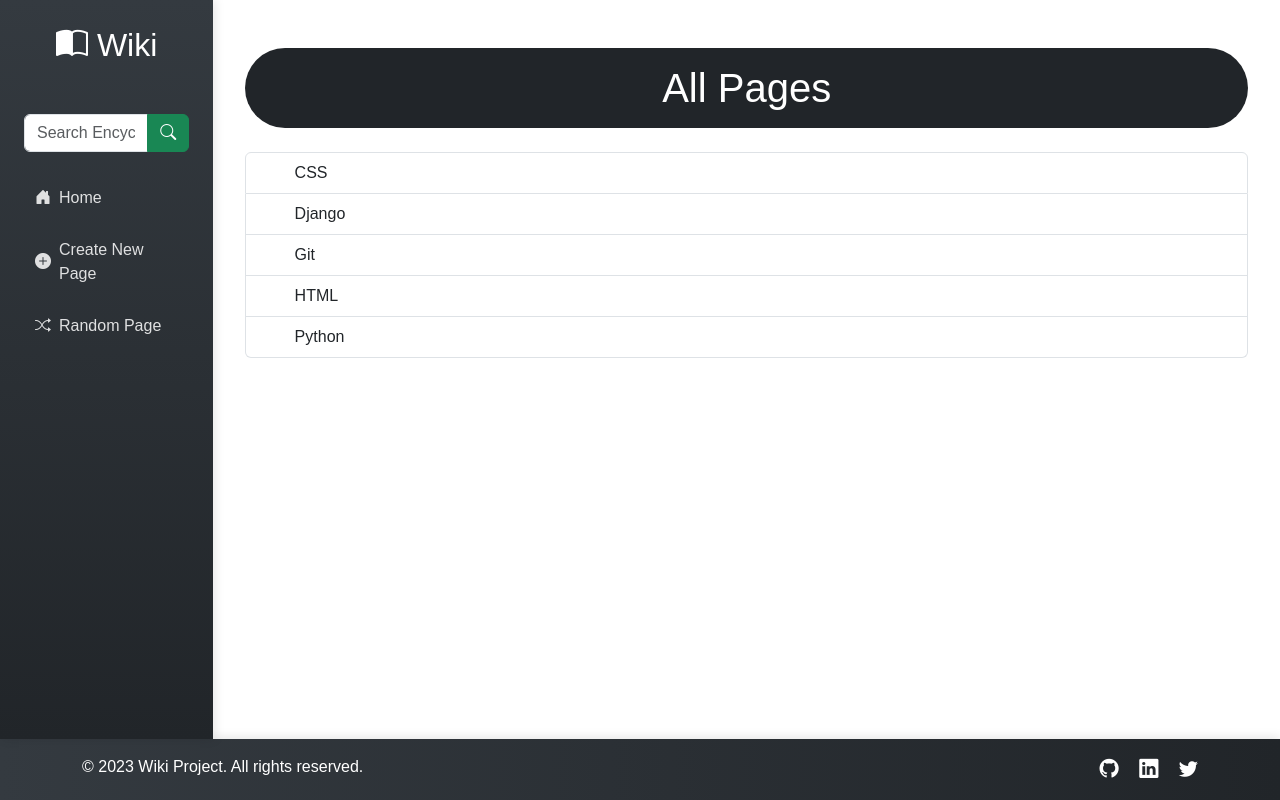
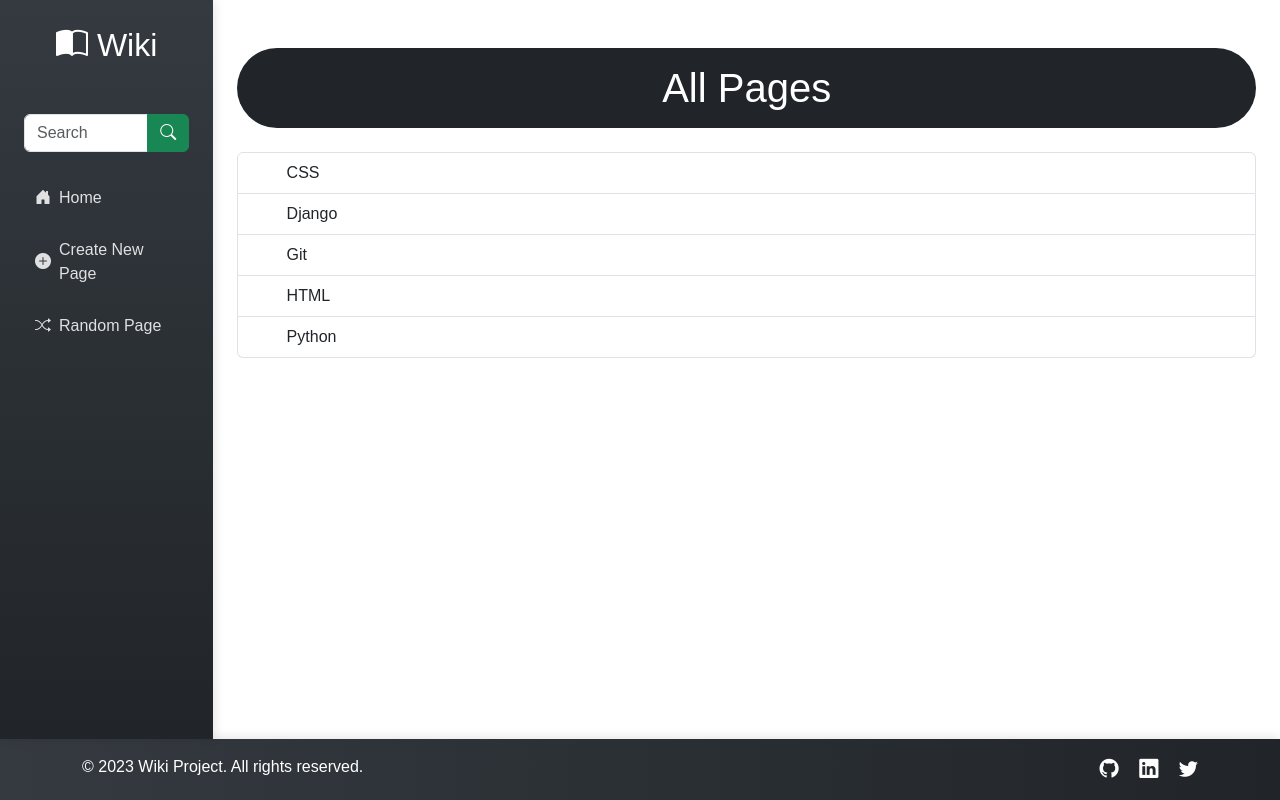
Before and after one commit to sandovaldavid/project-01-wiki, a Django app: page / in a window 1280 px wide. Run offline with Django 3.2, Linux system fonts and the light colour scheme.

Commit message:
💄 Refactor layout.html to enhance sidebar and main content structure

```diff
--- a/encyclopedia/templates/encyclopedia/layout.html
+++ b/encyclopedia/templates/encyclopedia/layout.html
@@ -29,11 +29,11 @@
             <div class="container-fluid flex-grow-1 d-flex">
                 <div class="row flex-grow-1 w-100">
                     <!-- Sidebar for desktop -->
-                    <nav class="sidebar col-md-3 col-lg-2 d-none d-md-flex p-3 flex-column">
+                    <nav class="sidebar col-md-3 col-lg-2 d-none d-md-flex p-3 flex-column h">
                         <a href="/" class="text-center mb-4"><h2><i class="bi bi-book-half"></i> Wiki</h2></a>
                         <form action="{% url 'index' %}" method="GET" class="mx-auto p-2 mb-3">
                             <div class="input-group">
-                                <input class="form-control fs-6" type="text" placeholder="Search Encyclopedia" aria-label="Search" name="q" />
+                                <input class="form-control fs-6" type="text" placeholder="Search" aria-label="Search" name="q" />
                                 <button class="btn btn-success" type="submit"><i class="bi bi-search"></i></button>
                             </div>
                         </form>
@@ -66,7 +66,7 @@
                     </div>
 
                     <!-- Main content -->
-                    <main class="main col-12 col-md-9 col-lg-10 py-4">
+                    <main class="col-12 col-md-9 col-lg-10 py-4">
                         {% block body %}
 
                         {% endblock %}
```
